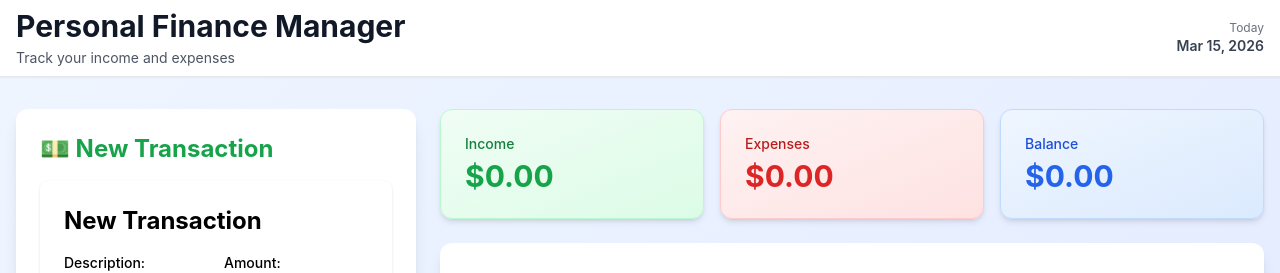
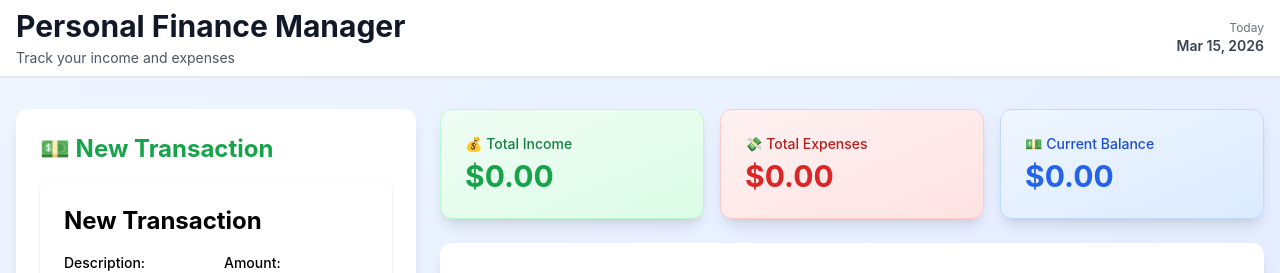
Before and after one commit to Valentim-dg/personal-finance-manager, a React (Create React App) app in the folder frontend/finance-app/: page / in a window 1280 px wide. Shown: the top 273 px of the page. Built offline with nearby package versions, Linux system fonts and the light colour scheme; no server answers.

Commit message:
style: enhance BalanceCard UI with improved layout and labels

```diff
--- a/frontend/finance-app/src/components/BalanceCard.js
+++ b/frontend/finance-app/src/components/BalanceCard.js
@@ -20,26 +20,32 @@ function BalanceCard({ refreshKey }) {
   }, [refreshKey]);
 
   return (
-    <div className="grid grid-cols-3 gap-4 mb-6">
+    <div className="grid grid-cols-1 md:grid-cols-3 gap-4">
       {/* Income Card */}
-      <div className="bg-gradient-to-br from-green-50 to-green-100 p-6 rounded-xl shadow-md border border-green-200">
-        <p className="text-sm text-green-700 font-medium mb-1">Income</p>
+      <div className="bg-gradient-to-br from-green-50 to-green-100 p-6 rounded-xl shadow-lg border border-green-200">
+        <p className="text-sm text-green-700 font-medium mb-1">
+          💰 Total Income
+        </p>
         <p className="text-3xl font-bold text-green-600">
           ${balance.income.toFixed(2)}
         </p>
       </div>
 
       {/* Expense Card */}
-      <div className="bg-gradient-to-br from-red-50 to-red-100 p-6 rounded-xl shadow-md border border-red-200">
-        <p className="text-sm text-red-700 font-medium mb-1">Expenses</p>
+      <div className="bg-gradient-to-br from-red-50 to-red-100 p-6 rounded-xl shadow-lg border border-red-200">
+        <p className="text-sm text-red-700 font-medium mb-1">
+          💸 Total Expenses
+        </p>
         <p className="text-3xl font-bold text-red-600">
           ${balance.expense.toFixed(2)}
         </p>
       </div>
 
       {/* Balance Card */}
-      <div className="bg-gradient-to-br from-blue-50 to-blue-100 p-6 rounded-xl shadow-md border border-blue-200">
-        <p className="text-sm text-blue-700 font-medium mb-1">Balance</p>
+      <div className="bg-gradient-to-br from-blue-50 to-blue-100 p-6 rounded-xl shadow-lg border border-blue-200">
+        <p className="text-sm text-blue-700 font-medium mb-1">
+          💵 Current Balance
+        </p>
         <p
           className={`text-3xl font-bold ${balance.balance >= 0 ? "text-blue-600" : "text-red-600"}`}
         >
```
